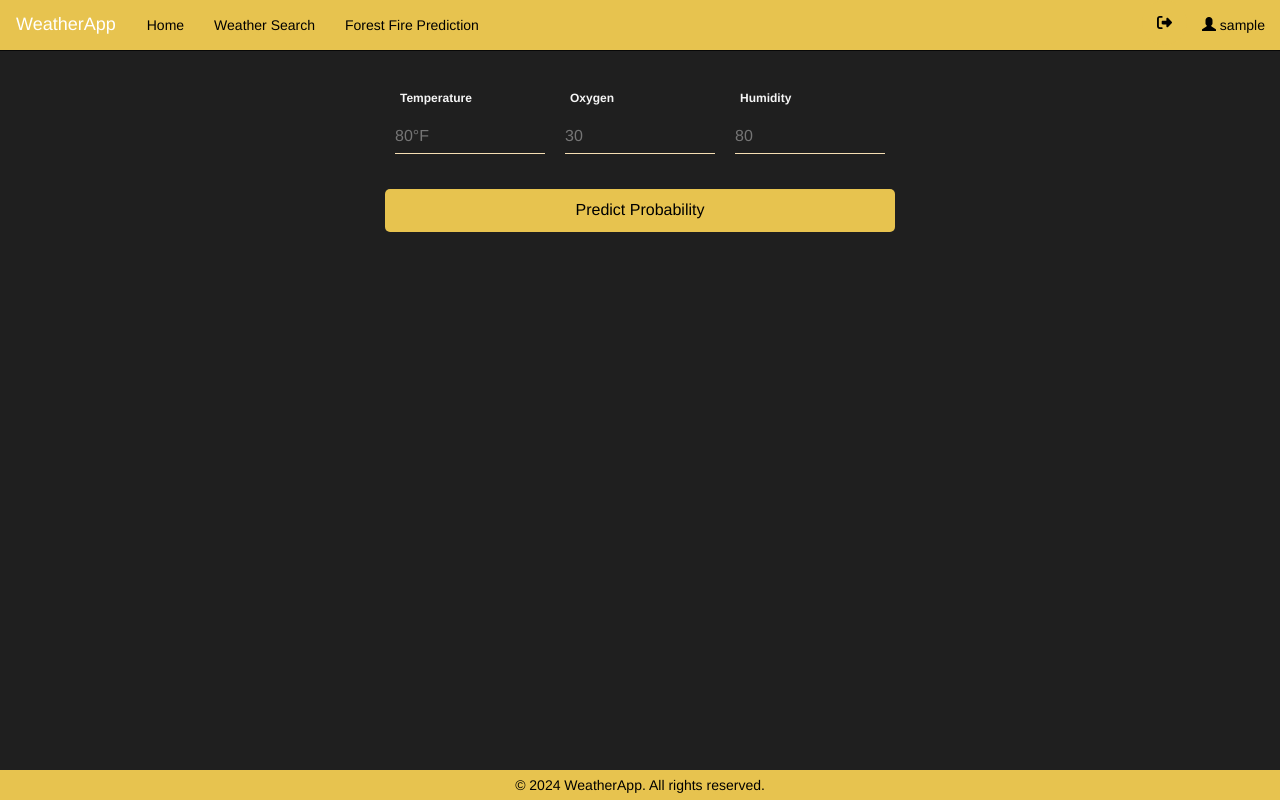
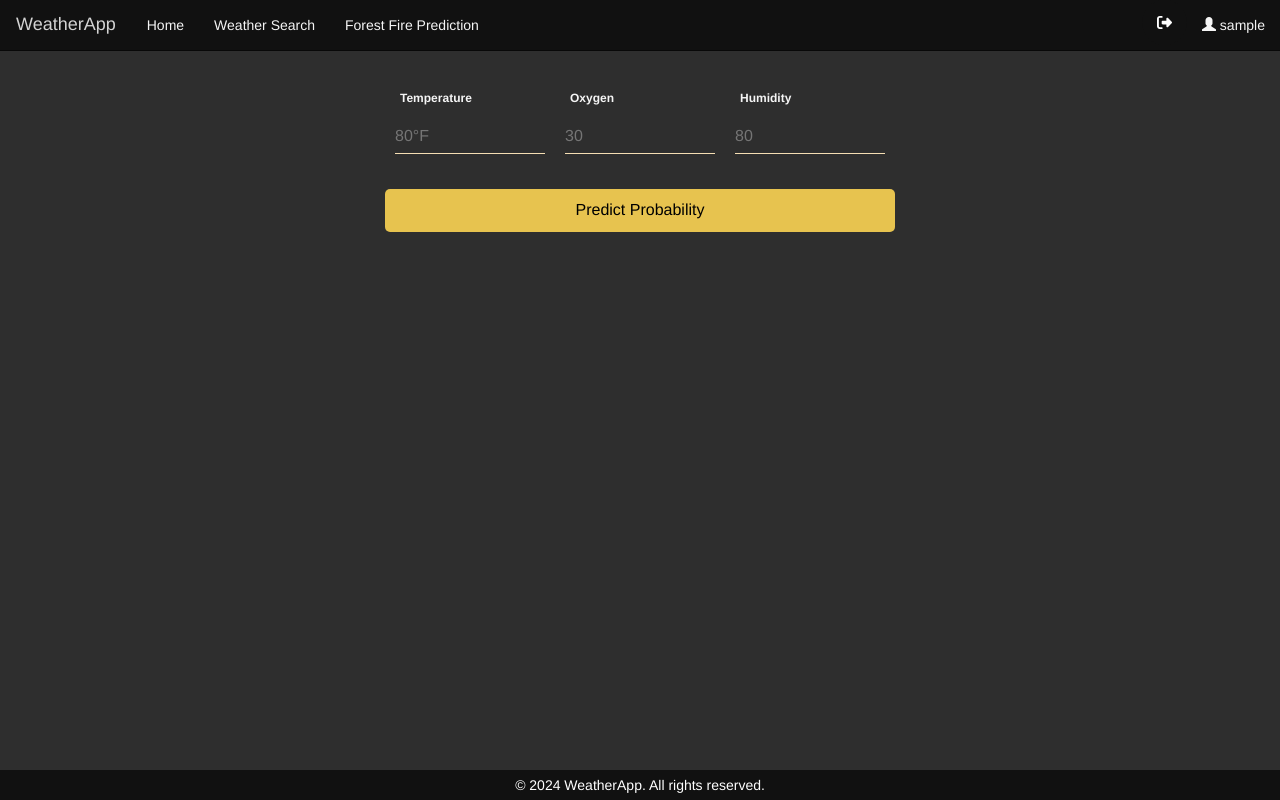
Before and after one commit to vishnu-arava/PythonApp, a Flask app: page /weather_predict in a window 1280 px wide. Run offline with Flask 3, Linux system fonts and the light colour scheme; the visitor is signed in with stand-in values (Sample User, id 1); parts of the project's set-up code (start-up, migrations or seed data) failed here and were passed over; some libraries are stand-ins or nearby versions.

Commit message:
Made changes to the UI colors and updated the .env file with new credentials

```diff
--- a/Source/WeatherApp/flask_auth/static/styles.css
+++ b/Source/WeatherApp/flask_auth/static/styles.css
@@ -1,6 +1,6 @@
 body{
     font-family: Arial, sans-serif;
-    background-color: #1f1f1f;
+    background-color: #2e2e2e;
     margin-bottom: 60px; /* Margin to ensure footer doesn't overlap content */
 }
 
@@ -9,25 +9,25 @@ footer {
     bottom: 0;
     width: 100%;
     height: 30px; /* Height of the footer */
-    background-color: #e7c34f;
-    color: black;
+    background-color: rgb(17, 17, 17);
+    color: white;
     text-align: center;
     padding-top: 5px; /* Vertical padding inside the footer */
 
 }
 .login-container .btn.btn-primary{
-    background-color: #e7c34f;
-    color: black;
+    background-color: black;
+    color: whitesmoke;
 }
 .login-container .btn.btn-primary:focus,
 .login-container .btn.btn-primary:active{
-    background-color: #b2973c;
+    background-color: #2e2e2e;
 }
 .login-container{
-    color: wheat;
+    color: black;
 }
 .register-container{
-    color: wheat;
+    color: black;
 }
 .form-control-registerform{
     border-radius: 5px;
@@ -35,18 +35,18 @@ footer {
     background-color:whitesmoke;
 }
 .register-container .btn.btn-primary{
-    background-color: #e7c34f;
-    color: black;
+    background-color: black;
+    color: whitesmoke;
 }
 .register-container .btn.btn-primary:focus,
 .register-container .btn.btn-primary:active{
-    background-color: #b2973c;
+    background-color: #2e2e2e;
 }
 .container {
     max-width: 500px;
     margin: 50px auto;
     padding: 20px;
-    background-color: #2e2e2e;
+    background-color: #e7c34f;
     box-shadow: 0 0 10px rgba(0, 0, 0, 0.1);
 }
 
@@ -79,7 +79,7 @@ button {
     cursor: pointer;
 }
 .navbar {
-    background-color: #e7c34f;
+    background-color: black;
     overflow: hidden;
 }
 .navbar a {
@@ -97,10 +97,10 @@ button {
     color: 143601;
 }
 .navbar-nav > li > a, .navbar-brand, .logoutbutton-text, .glyphicon {
-    color: black !important;
+    color: whitesmoke !important;
 }
 .navbar-nav > li > a:hover, .navbar-brand:hover, .logoutbutton:hover .logoutbutton-text, .logoutbutton:hover .logoutbutton-sign svg, .navbar-nav > li > a:hover .glyphicon {
-    color: white !important;
+    color: lightgray !important;
 }
 .navbar .right {
     float: right;
@@ -128,7 +128,7 @@ button:hover {
     position: relative;
     overflow: hidden;
     transition-duration: .3s;
-    background-color: #e7c34f;
+    background-color: rgb(17, 17, 17);
 }
 
 .logoutbutton-sign {
@@ -144,7 +144,7 @@ button:hover {
 }
 
 .logoutbutton-sign svg path {
-    fill: black;
+    fill: white;
 }
 
 .logoutbutton-text {
@@ -467,6 +467,10 @@ p.right-aligned {
     border-radius: 8px;
     box-shadow: 0 0 10px rgba(0, 0, 0, 0.5);
 }
+
+.forecast .day.highlight:hover{
+    background-color: black ;
+}
 .day {
     background-color: #2e2e2e;
     padding: 10px;
@@ -509,20 +513,20 @@ p.right-aligned {
     width: 100%;
     max-width: 600px;
     margin-bottom: 20px;
-    background-color: #1f1f1f;
+    background-color: #2e2e2e;
 }
 .input-group {
     position: relative;
     margin: 0 10px;
     width: 150px;
-    background-color: #1f1f1f;
+    background-color: #2e2e2e;
 }
 .input-group label {
     position: absolute;
     top: -10px;
     left: 0;
     font-size: 12px;
-    background-color: #1f1f1f;
+    background-color: #2e2e2e;
     padding: 0 5px;
     color: whitesmoke;
 }
@@ -533,7 +537,7 @@ p.right-aligned {
     outline: none;
     font-size: 16px;
     padding: 5px 0;
-    background-color: #1f1f1f;
+    background-color: #2e2e2e;
     color: wheat;
 }
 .button-container {
--- a/Source/WeatherApp/flask_auth/templates/layout.html
+++ b/Source/WeatherApp/flask_auth/templates/layout.html
@@ -7,8 +7,8 @@
     <link rel="stylesheet" type="text/css" href="{{ url_for('static', filename='styles.css') }}"/>
     <link rel="stylesheet" href="https://maxcdn.bootstrapcdn.com/bootstrap/3.4.0/css/bootstrap.min.css">
 </head>
-<body style="background-color: #1f1f1f;">
-    <nav class="navbar navbar-inverse navbar-fixed-top" style="background-color: #e7c34f;">
+<body style="background-color: #2e2e2e;">
+    <nav class="navbar navbar-inverse navbar-fixed-top" style="background-color: rgb(17, 17, 17);">
         <div class="container-fluid">
             <div class="navbar-header">
                 <a class="navbar-brand" href="#">WeatherApp</a>
```
Also changed, not shown: 1 other file.
